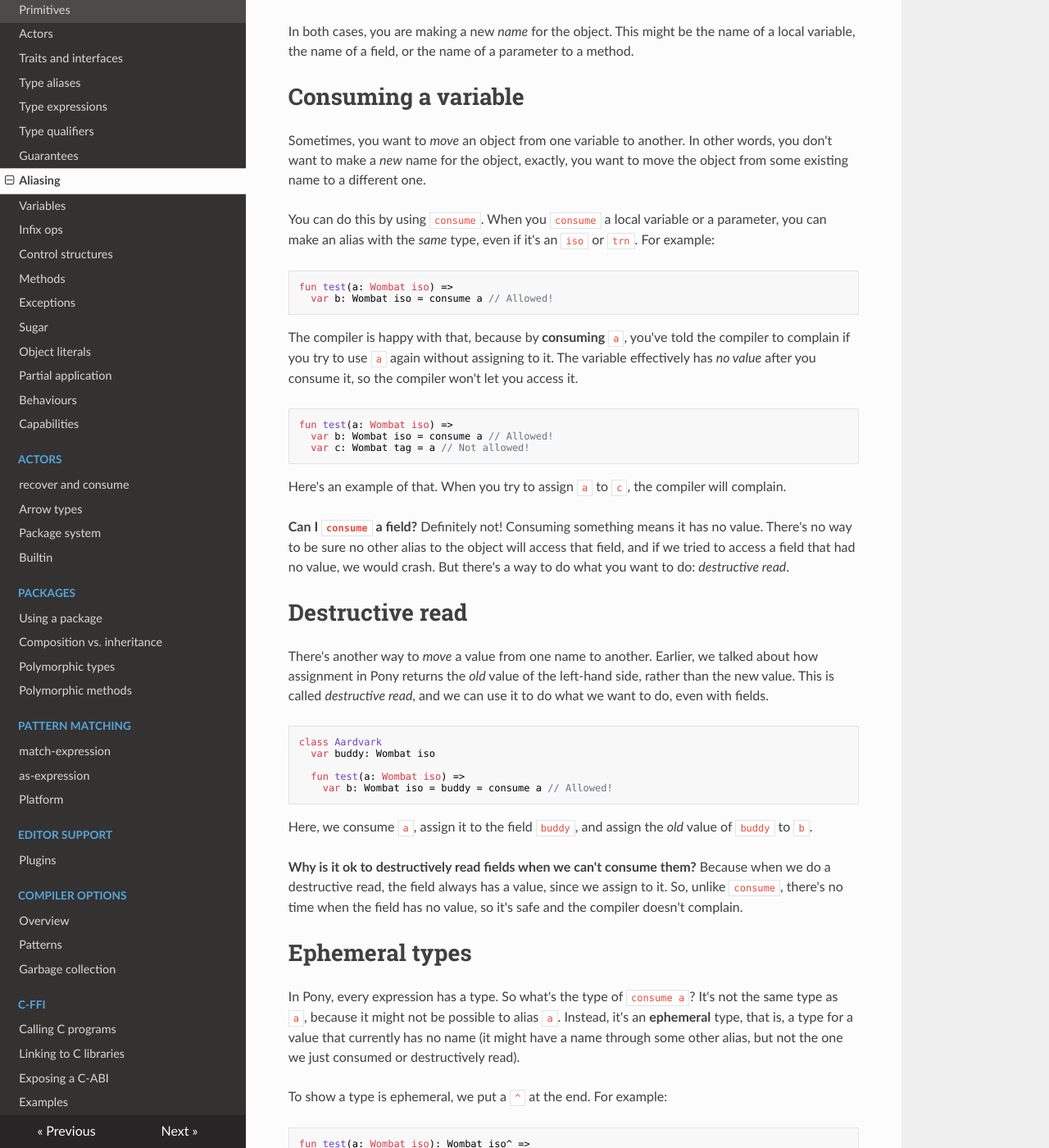
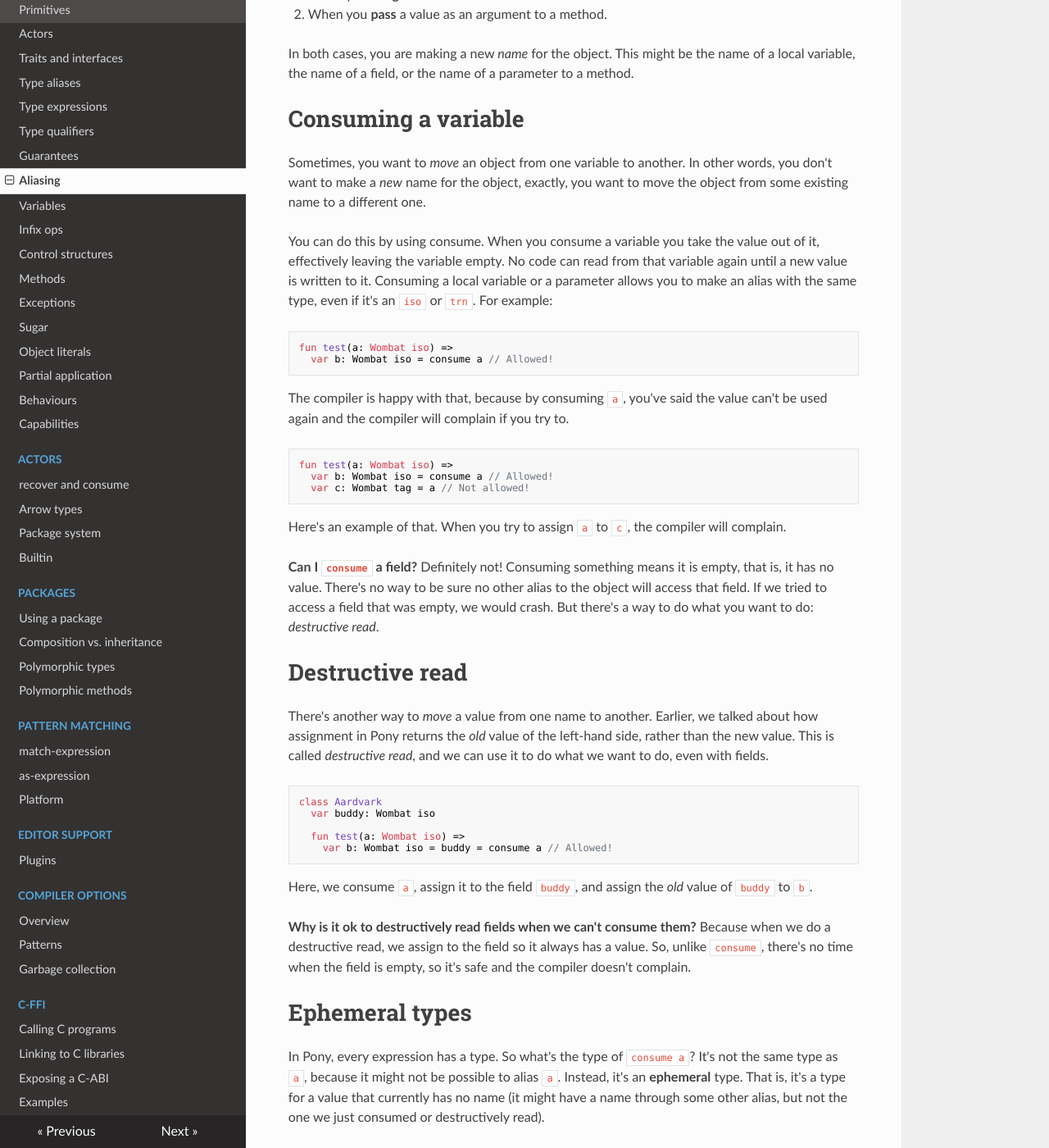
Before and after one commit to ponylang/pony-tutorial, an MkDocs documentation site: the page built from docs/capabilities/aliasing.md, in a window 1280 px wide and 1400 px high, scrolled down 1157 px. Shown: the whole window at 82% size. Built offline with MkDocs 1.6.1, drawn with Linux system fonts in a browser that asks for light colours; nearby versions of some CDN libraries; old or Windows-style settings are respelled for this version of MkDocs; some of the changed text lies outside the part shown.

Commit message:
alias edits

````diff
--- a/docs/capabilities/aliasing.md
+++ b/docs/capabilities/aliasing.md
@@ -6,14 +6,14 @@ In Pony, that works for some capabilities, but not all.
 
 # Aliasing and deny guarantees
 
-The reason for this is that `iso` and `trn` capabilities both deny other `iso` and `trn` variables that point to the same object.
+The reason for this is that `iso` capabilities deny other `iso` variables that point to the same object. That is, you can only have one `iso` variable pointing to any given object. The same goes for `trn`.
 
 ```
 fun test(a: Wombat iso) =>
   var b: Wombat iso = a // Not allowed!
 ```
 
-Here we have some function that gets passed an isolated Wombat. If we try to alias `a` by assigning it to `b`, the compiler will complain.
+Here we have some function that gets passed an isolated Wombat. If we try to alias `a` by assigning it to `b`, we'll be breaking capability guarantees so the compiler will stop us.
 
 __What can I alias an `iso` as?__ Since an `iso` says no other variable can be used by _any_ actor to read from or write to that object, we can only create aliases to an `iso` that can neither read nor write. Fortunately, we've got a capability that does exactly that: `tag`. So we can do this and the compiler will be happy:
 
@@ -29,7 +29,7 @@ fun test(a: Wombat trn) =>
   var b: Wombat box = a // Allowed!
 ```
 
-__What about aliasing other stuff?__ Everything else can be aliased as itself.
+__What about aliasing other stuff?__ Everything else can be aliased as itself. So `ref` can be aliased as `ref`, `val` can be aliased as `val`, `box` can be aliased as `box` and `tag` can be aliased as `tag`.
 
 # What counts as making an alias?
 
@@ -44,15 +44,14 @@ In both cases, you are making a new _name_ for the object. This might be the nam
 
 Sometimes, you want to _move_ an object from one variable to another. In other words, you don't want to make a _new_ name for the object, exactly, you want to move the object from some existing name to a different one.
 
-You can do this by using `consume`. When you `consume` a local variable or a parameter, you can make an alias with the _same_ type, even if it's an `iso` or `trn`. For example:
-
+You can do this by using consume. When you consume a variable you take the value out of it, effectively leaving the variable empty. No code can read from that variable again until a new value is written to it. Consuming a local variable or a parameter allows you to make an alias with the same type, even if it's an `iso` or `trn`. For example:
 
 ```
 fun test(a: Wombat iso) =>
   var b: Wombat iso = consume a // Allowed!
 ```
 
-The compiler is happy with that, because by __consuming__ `a`, you've told the compiler to complain if you try to use `a` again without assigning to it. The variable effectively has _no value_ after you consume it, so the compiler won't let you access it.
+The compiler is happy with that, because by consuming `a`, you've said the value can't be used again and the compiler will complain if you try to.
 
 ```
 fun test(a: Wombat iso) =>
@@ -62,7 +61,7 @@ fun test(a: Wombat iso) =>
 
 Here's an example of that. When you try to assign `a` to `c`, the compiler will complain.
 
-__Can I `consume` a field?__ Definitely not! Consuming something means it has no value. There's no way to be sure no other alias to the object will access that field, and if we tried to access a field that had no value, we would crash. But there's a way to do what you want to do: _destructive read_.
+__Can I `consume` a field?__ Definitely not! Consuming something means it is empty, that is, it has no value. There's no way to be sure no other alias to the object will access that field. If we tried to access a field that was empty, we would crash. But there's a way to do what you want to do: _destructive read_.
 
 # Destructive read
 
@@ -78,11 +77,11 @@ class Aardvark
 
 Here, we consume `a`, assign it to the field `buddy`, and assign the _old_ value of `buddy` to `b`.
 
-__Why is it ok to destructively read fields when we can't consume them?__ Because when we do a destructive read, the field always has a value, since we assign to it. So, unlike `consume`, there's no time when the field has no value, so it's safe and the compiler doesn't complain.
+__Why is it ok to destructively read fields when we can't consume them?__ Because when we do a destructive read, we assign to the field so it always has a value. So, unlike `consume`, there's no time when the field is empty, so it's safe and the compiler doesn't complain.
 
 # Ephemeral types
 
-In Pony, every expression has a type. So what's the type of `consume a`? It's not the same type as `a`, because it might not be possible to alias `a`. Instead, it's an __ephemeral__ type, that is, a type for a value that currently has no name (it might have a name through some other alias, but not the one we just consumed or destructively read).
+In Pony, every expression has a type. So what's the type of `consume a`? It's not the same type as `a`, because it might not be possible to alias `a`. Instead, it's an __ephemeral__ type. That is, it's a type for a value that currently has no name (it might have a name through some other alias, but not the one we just consumed or destructively read).
 
 To show a type is ephemeral, we put a `^` at the end. For example:
 
````
Also changed, not shown: other parts of docs/capabilities/aliasing.md (+1 -1 lines).
